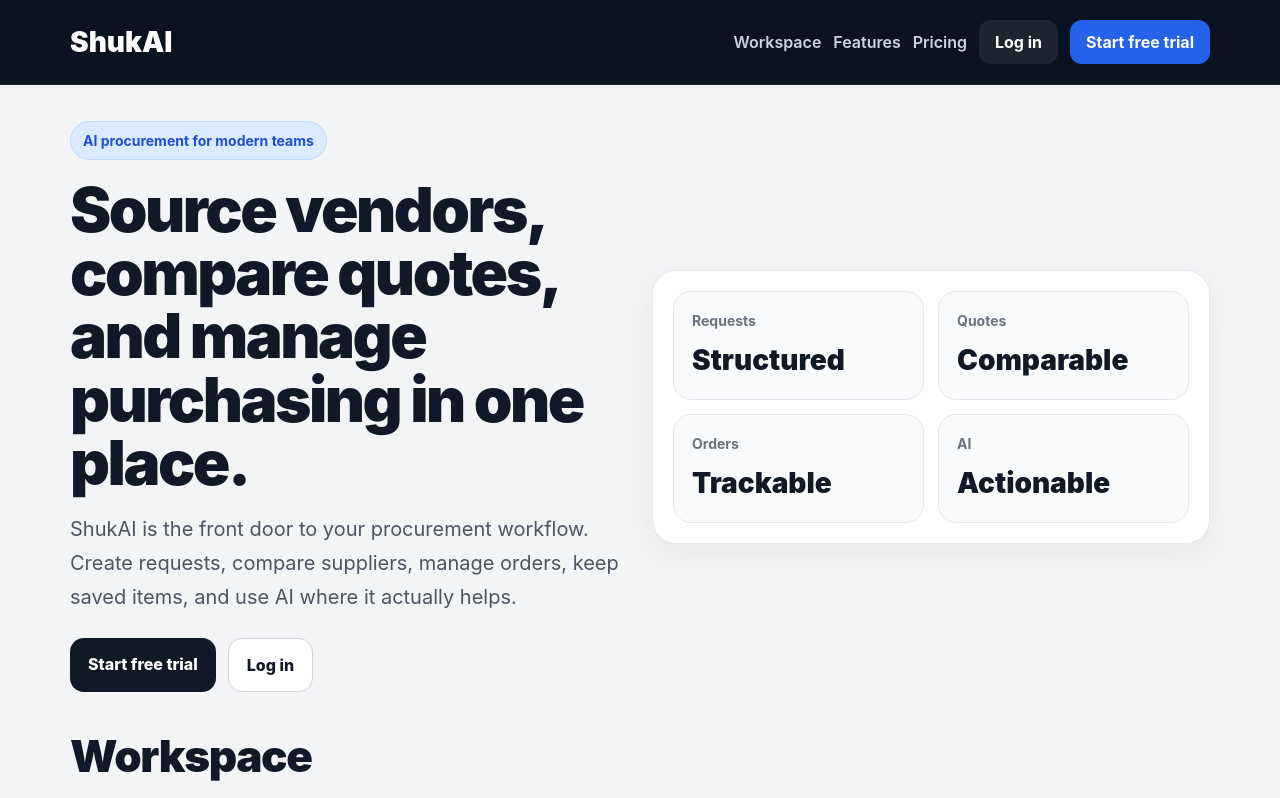
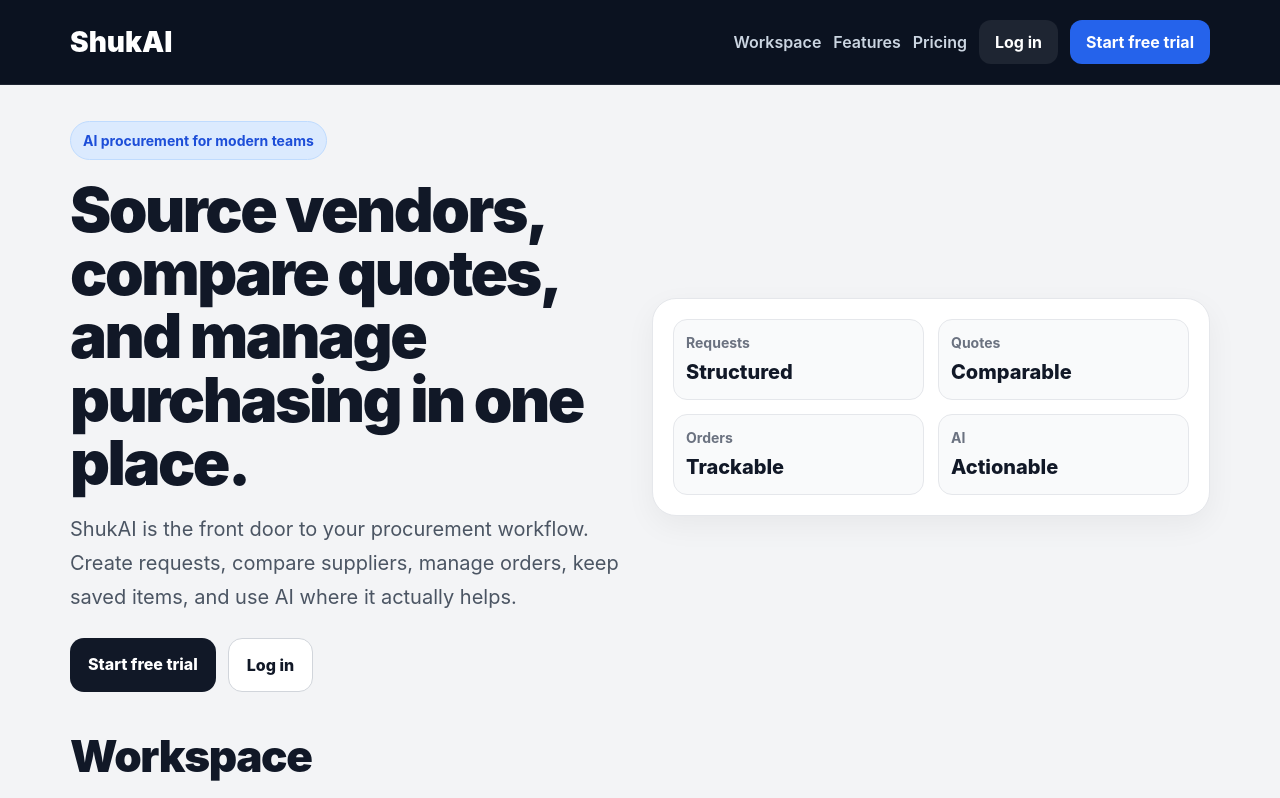
Before and after one commit to Gr33nstonecorp/shuka, a Next.js app: page / in a window 1280 px wide. Shown: the top 798 px of the page. Built offline with nearby package versions, Linux system fonts and the light colour scheme; no server answers.

Commit message:
Update page.tsx

```diff
--- a/app/page.tsx
+++ b/app/page.tsx
@@ -531,8 +531,8 @@ const statGrid: React.CSSProperties = {
 const statCard: React.CSSProperties = {
   background: "#f9fafb",
   border: "1px solid #e5e7eb",
-  borderRadius: "18px",
-  padding: "18px",
+  borderRadius: "14px",
+  padding: "12px",
 };
 
 const statTitle: React.CSSProperties = {
@@ -542,9 +542,9 @@ const statTitle: React.CSSProperties = {
 };
 
 const statValue: React.CSSProperties = {
-  marginTop: "8px",
-  fontWeight: 900,
-  fontSize: "28px",
+  marginTop: "4px",
+  fontWeight: 800,
+  fontSize: "20px",
 };
 
 const sectionStyle: React.CSSProperties = {
```
